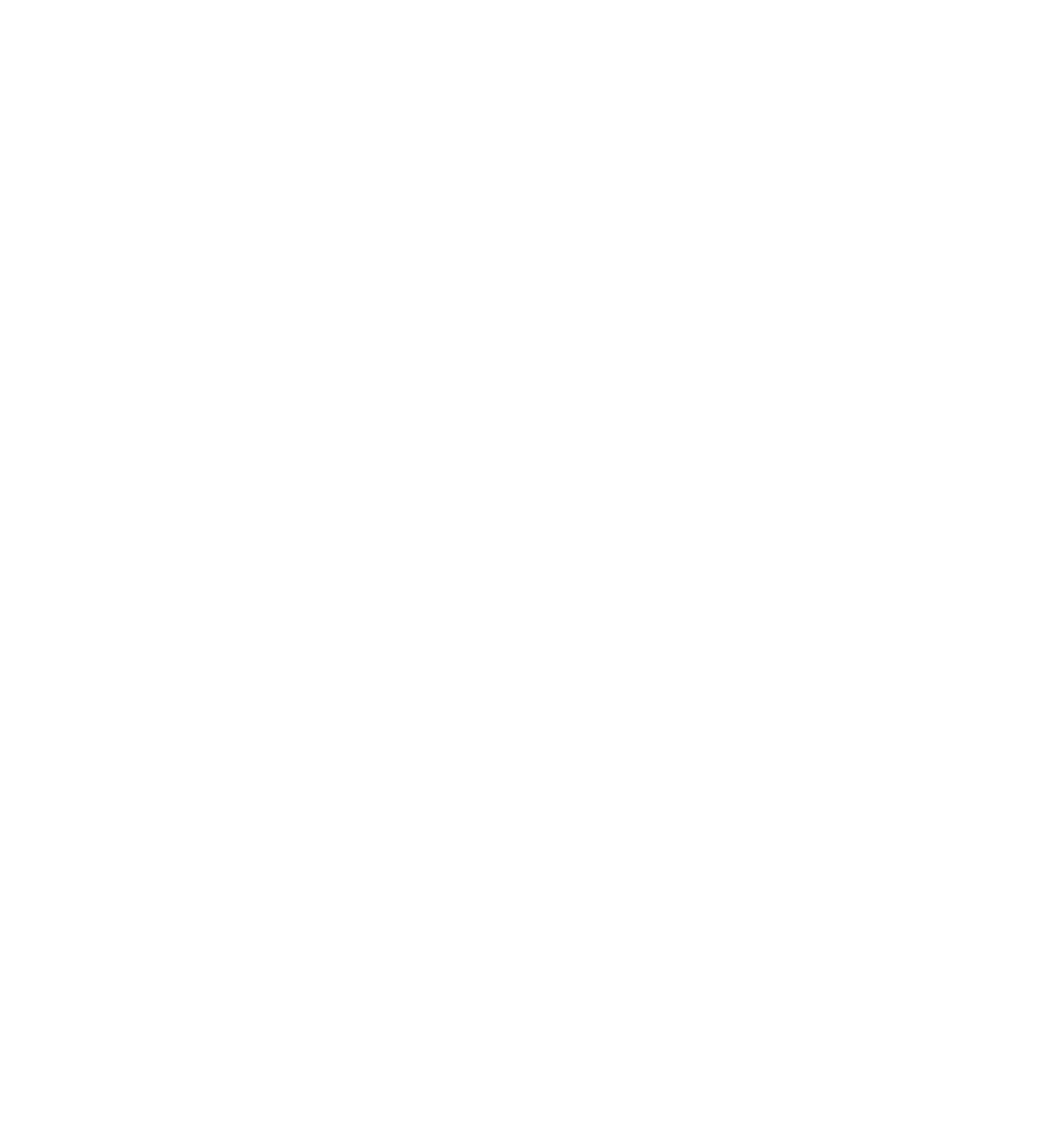
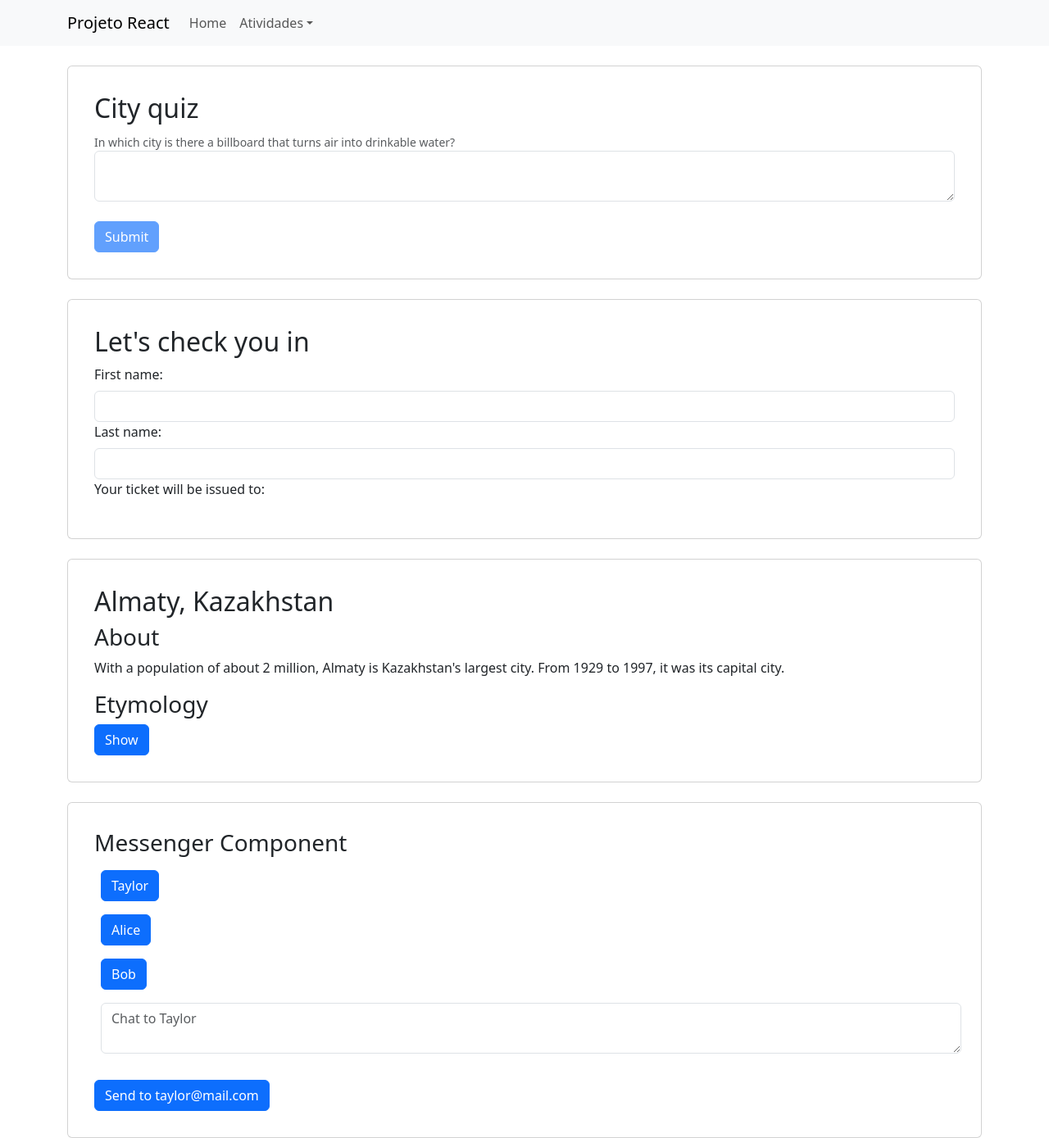
Before and after one commit to JoaoColonna/jcolonna-react-app, a React (Create React App) app: page /atividade-5 in a window 1280 px wide. Before the commit this address had no page. Shown: the whole page at 82% size. Before the commit the page ends 800 px from the top, so only its background shows below. Built offline with nearby package versions, Linux system fonts and the light colour scheme.

Commit message:
feat: Atividade 5.

```diff
--- /dev/null
+++ b/src/components/Accordion.js
@@ -0,0 +1,53 @@
+import { useState } from "react";
+import { Button } from "react-bootstrap";
+
+export default function Accordion() {
+    const [activeIndex, setActiveIndex] = useState(0);
+    return (
+        <>
+            <h2>Almaty, Kazakhstan</h2>
+            <Panel
+                title="About"
+                isActive={activeIndex === 0}
+                onShow={() => setActiveIndex(0)}
+            >
+                With a population of about 2 million, Almaty is
+                Kazakhstan's largest city. From 1929 to 1997,
+                it was its capital city.
+            </Panel>
+            <Panel
+                title="Etymology"
+                isActive={activeIndex === 1}
+                onShow={() => setActiveIndex(1)}
+            >
+                The name comes from <span lang="kk-KZ">ama</span>,
+                the Kazakh word for "apple" and is often translated
+                as "full of apples". In fact, the region surrouding
+                Almaty is thought to be the ancestral home of the
+                apple, and the wild <i lang="la">Malus sieversii</i>
+                is considered a likely candidate for the ancestor
+                of the modern domestic apple.
+            </Panel>
+        </>
+    );
+}
+
+function Panel({
+    title,
+    children,
+    isActive,
+    onShow
+}) {
+    return (
+        <section className="panel">
+            <h3>{title}</h3>
+            {isActive ? (
+                <p>{children}</p>
+            ) : (
+                <Button onClick={onShow}>
+                    Show
+                </Button>
+            )}
+        </section>
+    );
+}
--- /dev/null
+++ b/src/components/Chat.js
@@ -0,0 +1,19 @@
+import { useState } from "react";
+import { Button, Form } from "react-bootstrap";
+
+export default function Chat({ contact }) {
+    const [text, setText] = useState('');
+    return (
+        <section className="chat">
+            <Form.Control
+                style={{ margin: "0.5rem" }}
+                as="textarea"
+                value={text}
+                placeholder={'Chat to ' + contact.name}
+                onChange={e => setText(e.target.value)}
+            />
+            <br />
+            <Button>Send to {contact.email}</Button>
+        </section>
+    );
+}
--- /dev/null
+++ b/src/components/ContactList.js
@@ -0,0 +1,24 @@
+import { Button, Form, Nav } from "react-bootstrap";
+
+export default function ContactList({
+    selectedContact,
+    contacts,
+    onSelect
+}) {
+    return (
+        <section className="contact-list">
+            <Nav className="flex-column">
+                {contacts.map(contact =>
+                    <Nav.Item key={contact.email}>
+                        <Button onClick={() => {
+                            onSelect(contact);}}
+                            style={{margin: "0.5rem"}}
+                        >
+                            {contact.name}
+                        </Button>
+                    </Nav.Item>
+                )}
+            </Nav>
+        </section>
+    );
+}
--- /dev/null
+++ b/src/components/FormQuiz.js
@@ -0,0 +1,72 @@
+import { useState } from "react";
+import { Button, Form } from "react-bootstrap";
+
+export default function FormQuiz() {
+    const [answer, setAnswer] = useState('');
+    const [error, setError] = useState(null);
+    const [status, setStatus] = useState('typing');
+
+    if (status === 'success') {
+        return <h1>That's right!</h1>
+    }
+
+    async function handleSubmit(e) {
+        e.preventDefault();
+        setStatus('submitting');
+        try {
+            await submitForm(answer);
+            setStatus('success');
+        } catch (err) {
+            setStatus('typing');
+            setError(err);
+        }
+    }
+
+    function handleTextareaChange(e) {
+        setAnswer(e.target.value);
+    }
+
+    return (
+        <>
+            <h2>City quiz</h2>
+            <Form.Text>
+                In which city is there a billboard that turns air into drinkable water?
+            </Form.Text>
+            <Form onSubmit={handleSubmit}>
+                <Form.Group controlId="exampleForm.ControlTextarea1">
+                    <Form.Control
+                        as="textarea"
+                        value={answer}
+                        onChange={handleTextareaChange}
+                        disabled={status === 'submitting'}
+                    />
+                </Form.Group>
+                <br />
+                <Button disabled={
+                    answer.length === 0 ||
+                    status === 'submitting'
+                }>
+                    Submit
+                </Button>
+                {error !== null &&
+                    <p className="Error">
+                        {error.message}
+                    </p>
+                }
+            </Form>
+        </>
+    );
+}
+
+function submitForm(answer) {
+    return new Promise((resolve, reject) => {
+        setTimeout(() => {
+            let shouldError = answer.toLowerCase() !== 'lima'
+            if (shouldError) {
+                reject(new Error('Try again!'));
+            } else {
+                resolve();
+            }
+        }, 1500);
+    })
+}
--- /dev/null
+++ b/src/components/FormTicket.js
@@ -0,0 +1,46 @@
+import { useState } from 'react';
+import { Form } from 'react-bootstrap';
+
+export default function FormTicket() {
+    const [firstName, setFirstName] = useState('');
+    const [lastName, setLastName] = useState('');
+
+    const fullName = firstName + ' ' + lastName;
+
+    function handleFirstNameChange(e) {
+        setFirstName(e.target.value);
+    }
+
+    function handleLastNameChange(e) {
+        setLastName(e.target.value);
+    }
+
+    return (
+        <>
+            <Form>
+                <h2>Let's check you in</h2>
+                <Form.Group>
+                    <Form.Label>
+                        First name:{' '}
+                    </Form.Label>
+                    <Form.Control
+                        value={firstName}
+                        onChange={handleFirstNameChange}
+                    />
+                </Form.Group>
+                <Form.Group>
+                    <Form.Label>
+                        Last name:{' '}
+                    </Form.Label>
+                    <Form.Control
+                        value={lastName}
+                        onChange={handleLastNameChange}
+                    />
+                </Form.Group>
+                <p>
+                    Your ticket will be issued to: <b>{fullName}</b>
+                </p>
+            </Form>
+        </>
+    );
+}
--- /dev/null
+++ b/src/components/Messenger.js
@@ -0,0 +1,26 @@
+import { useState } from 'react';
+import Chat from './Chat';
+import ContactList from './ContactList';
+
+export default function Messenger() {
+    const [to, setTo] = useState(contacts[0]);
+    return (
+        <>
+            <h3>Messenger Component</h3>
+            <div>
+                <ContactList
+                    contacts={contacts}
+                    selectedContact={to}
+                    onSelect={contact => setTo(contact)}
+                />
+                <Chat key={to.email} contact={to} />
+            </div>
+        </>
+    );
+}
+
+const contacts = [
+    { name: 'Taylor', email: 'taylor@mail.com' },
+    { name: 'Alice', email: 'alice@mail.com' },
+    { name: 'Bob', email: 'bob@mail.com' }
+];
--- /dev/null
+++ b/src/pages/Atividade5.js
@@ -0,0 +1,36 @@
+import { Container, Card } from "react-bootstrap";
+import Home from "./Home";
+import { Link } from 'react-router-dom';
+import FormQuiz from "../components/FormQuiz";
+import FormTicket from "../components/FormTicket";
+import Accordion from "../components/Accordion";
+import Messenger from "../components/Messenger";
+
+
+function Atividade5() {
+  return  (
+    <>
+      <Home />
+      <Container>
+        <br></br>
+        <Card style={{padding: "2rem"}}>
+          <FormQuiz />
+        </Card>
+        <br></br>
+        <Card style={{padding: "2rem"}}>
+          <FormTicket />
+        </Card>
+        <br></br>
+        <Card style={{padding: "2rem"}}>
+          <Accordion />
+        </Card>
+        <br></br>
+        <Card style={{padding: "2rem"}}>
+          <Messenger />
+        </Card>
+      </Container>
+    </>
+  )
+}
+
+export default Atividade5;
--- a/src/pages/Home.js
+++ b/src/pages/Home.js
@@ -21,6 +21,8 @@
                 <NavDropdown.Divider />
                 <NavDropdown.Item href="/atividade-4">Atividade 4</NavDropdown.Item>
                 <NavDropdown.Divider />
+                <NavDropdown.Item href="/atividade-5">Atividade 5</NavDropdown.Item>
+                <NavDropdown.Divider />
               </NavDropdown>
             </Nav>
           </Navbar.Collapse>
--- a/src/routes/Routes.js
+++ b/src/routes/Routes.js
@@ -4,6 +4,7 @@
 import Atividade2 from "../pages/Atividade2";
 import Atividade3 from "../pages/Atividade3";
 import Atividade4 from "../pages/Atividade4";
+import Atividade5 from "../pages/Atividade5";
 
 function MinhasRotas() {
   return (
@@ -14,6 +15,7 @@
         <Route path="/atividade-2" element={<Atividade2 />}></Route>
         <Route path="/atividade-3" element={<Atividade3 />}></Route>
         <Route path="/atividade-4" element={<Atividade4 />}></Route>
+        <Route path="/atividade-5" element={<Atividade5 />}></Route>
       </Routes>
     </BrowserRouter>
   )
```
